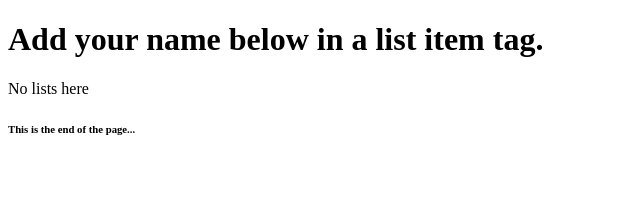
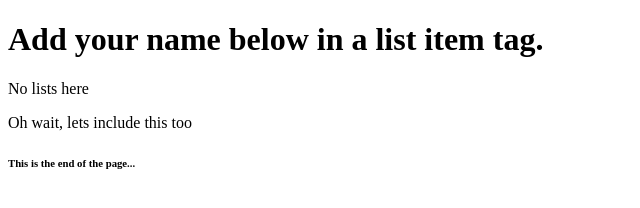
Before and after one commit to joeyf116/merge-conflicts, a plain HTML site: page index.html in a window 1280 px wide. Shown: the whole page, without its empty margins (0-640 px from the left). Drawn offline with Linux system fonts and the light colour scheme.

Commit message:
Added a new line

```diff
--- a/index.html
+++ b/index.html
@@ -13,6 +13,7 @@
     <main>
 
         <p>No lists here</p>
+        <p>Oh wait, lets include this too</p>
 
     </main>
     <footer>
```
